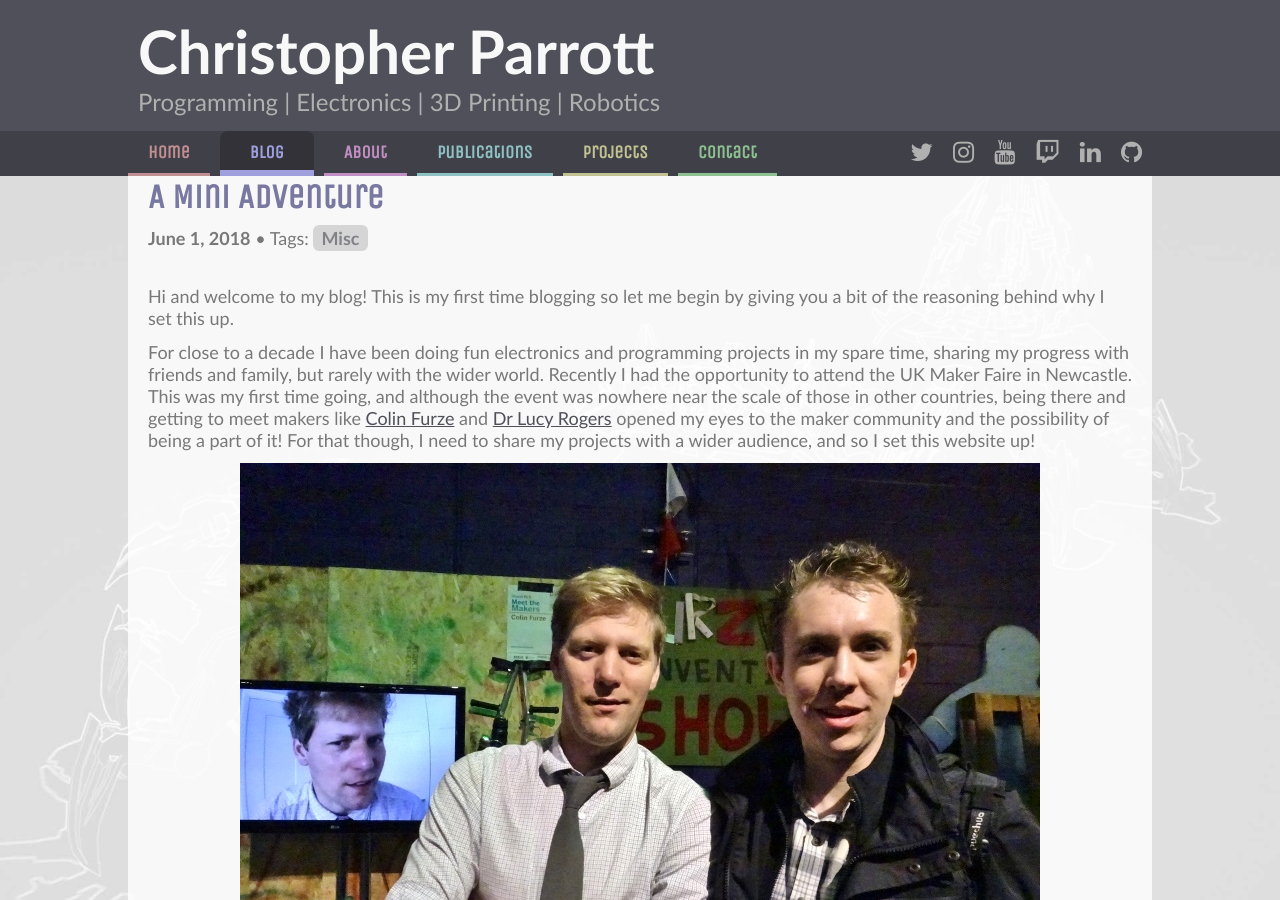
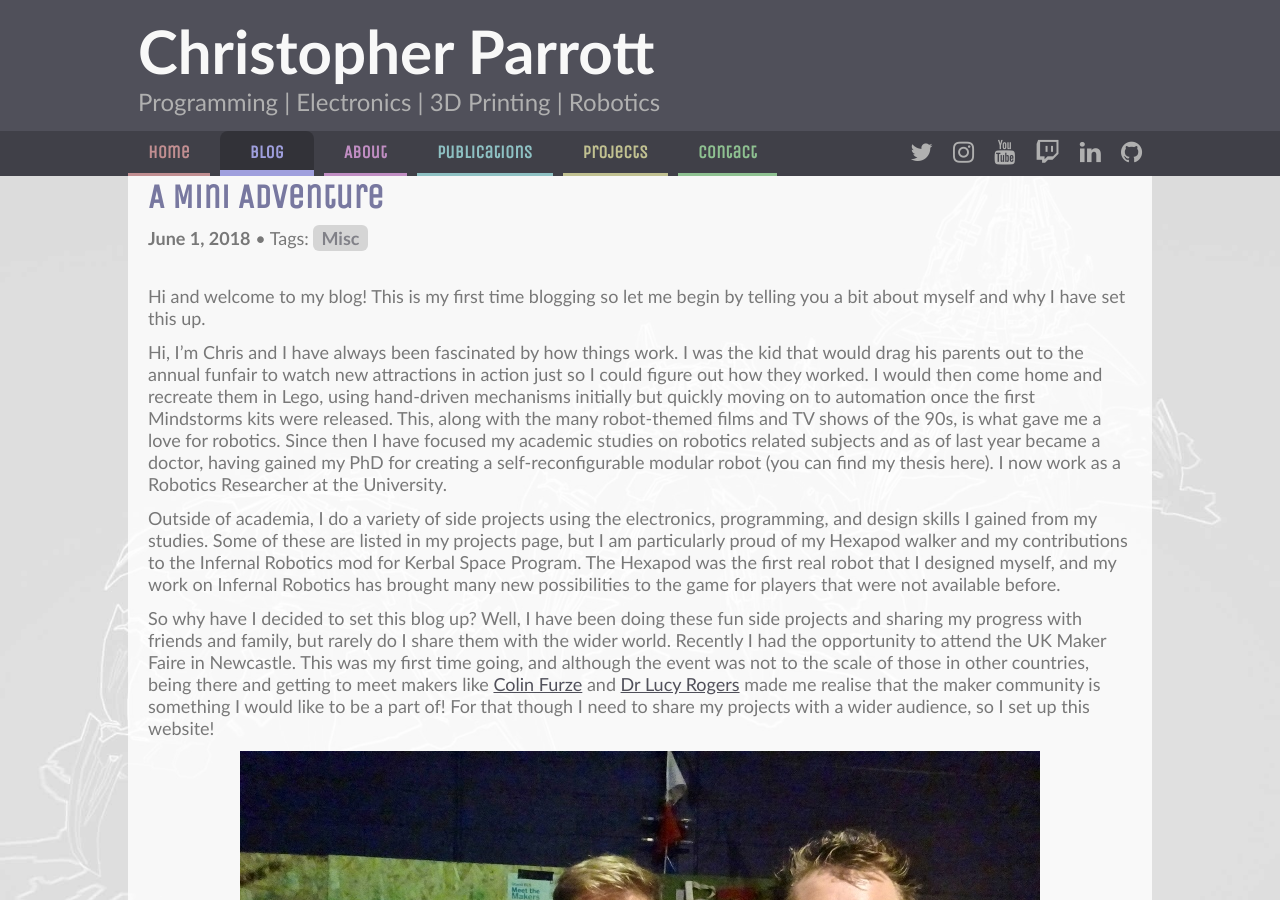
Before and after one commit to christophertmparrott/christophertmparrott.github.io, a Jekyll site: the page built from _posts/2018-06-01-a-mini-adventure.md, in a window 1280 px wide and 900 px high. Built offline with Jekyll 4.4.1, drawn with Linux system fonts in a browser that asks for light colours; some web fonts are replaced.

Commit message:
Lengthened first blog post

```diff
--- a/_posts/2018-06-01-a-mini-adventure.md
+++ b/_posts/2018-06-01-a-mini-adventure.md
@@ -5,9 +5,13 @@ category: blog
 tags: [Misc]
 ---
 
-Hi and welcome to my blog! This is my first time blogging so let me begin by giving you a bit of the reasoning behind why I set this up.
+Hi and welcome to my blog! This is my first time blogging so let me begin by telling you a bit about myself and why I have set this up.
 
-For close to a decade I have been doing fun electronics and programming projects in my spare time, sharing my progress with friends and family, but rarely with the wider world. Recently I had the opportunity to attend the UK Maker Faire in Newcastle. This was my first time going, and although the event was nowhere near the scale of those in other countries, being there and getting to meet makers like [Colin Furze](https://www.youtube.com/user/colinfurze) and [Dr Lucy Rogers](https://lucyrogers.com/) opened my eyes to the maker community and the possibility of being a part of it! For that though, I need to share my projects with a wider audience, and so I set this website up!
+Hi, I'm Chris and I have always been fascinated by how things work. I was the kid that would drag his parents out to the annual funfair to watch new attractions in action just so I could figure out how they worked. I would then come home and recreate them in Lego, using hand-driven mechanisms initially but quickly moving on to automation once the first Mindstorms kits were released. This, along with the many robot-themed films and TV shows of the 90s, is what gave me a love for robotics. Since then I have focused my academic studies on robotics related subjects and as of last year became a doctor, having gained my PhD for creating a self-reconfigurable modular robot (you can find my thesis here). I now work as a Robotics Researcher at the University.
+
+Outside of academia, I do a variety of side projects using the electronics, programming, and design skills I gained from my studies. Some of these are listed in my projects page, but I am particularly proud of my Hexapod walker and my contributions to the Infernal Robotics mod for Kerbal Space Program. The Hexapod was the first real robot that I designed myself, and my work on Infernal Robotics has brought many new possibilities to the game for players that were not available before.
+
+So why have I decided to set this blog up? Well, I have been doing these fun side projects and sharing my progress with friends and family, but rarely do I share them with the wider world. Recently I had the opportunity to attend the UK Maker Faire in Newcastle. This was my first time going, and although the event was not to the scale of those in other countries, being there and getting to meet makers like [Colin Furze](https://www.youtube.com/user/colinfurze) and [Dr Lucy Rogers](https://lucyrogers.com/) made me realise that the maker community is something I would like to be a part of! For that though I need to share my projects with a wider audience, so I set up this website!
 
 <!--excerpt-->
 
```
